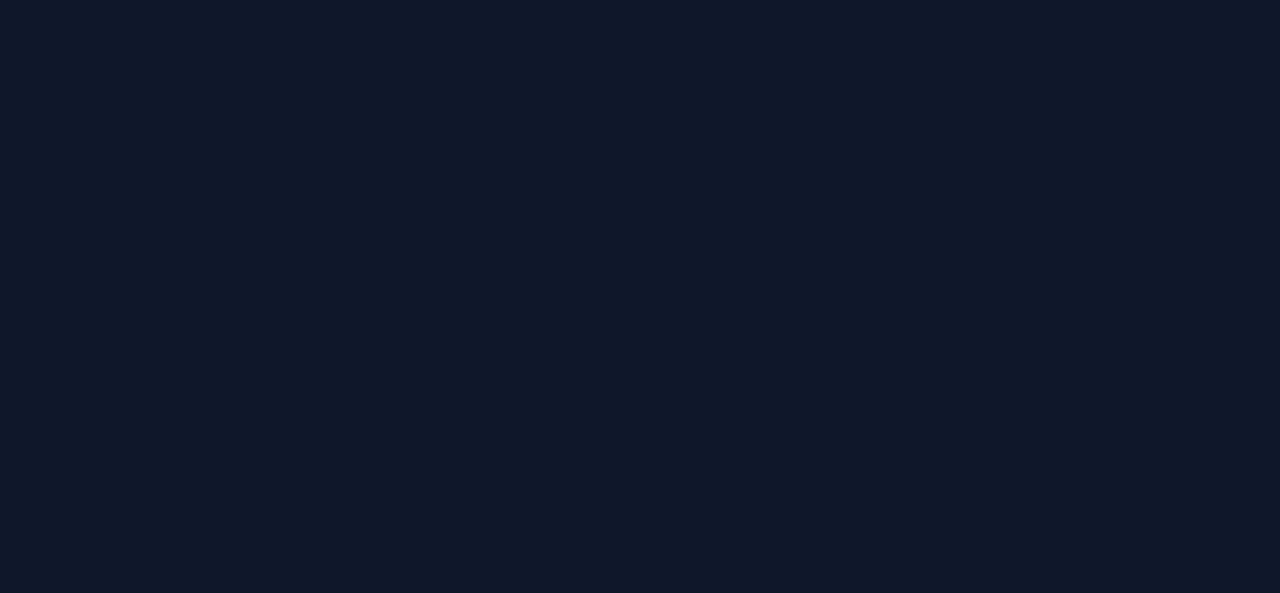
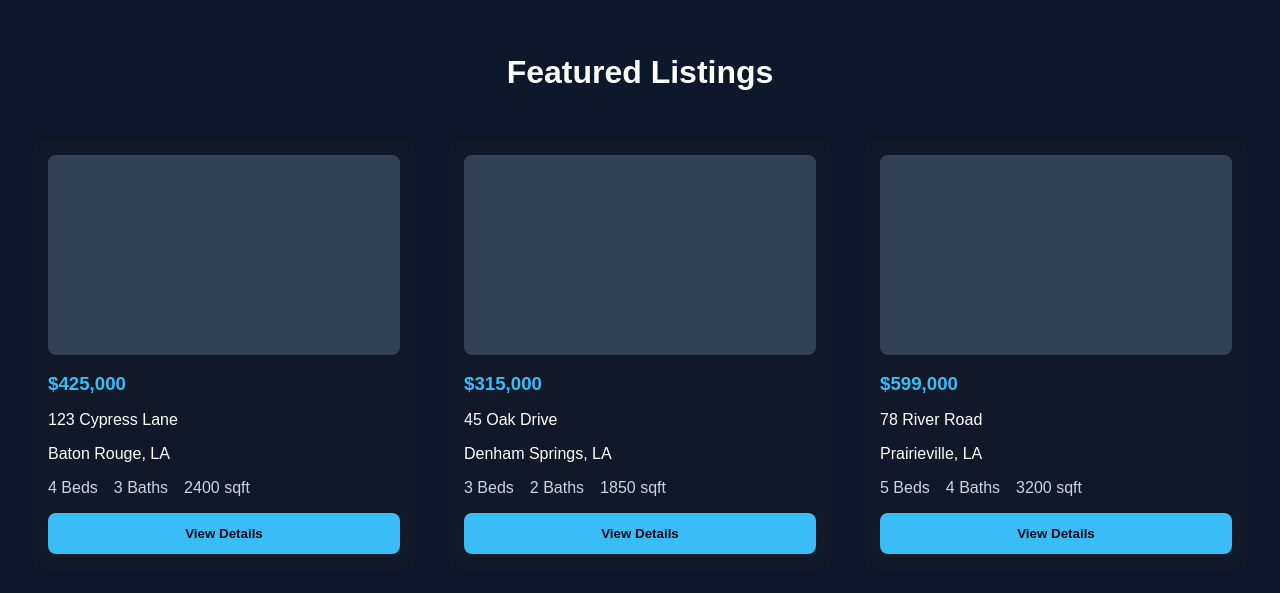
Before and after one commit to ellene-broome/gitRealEstate, a React (Vite) app: page / in a window 1280 px wide. Shown: the part 901-1494 px from the top of the page. Before the commit the page ends 864 px from the top, so only its background shows below. Built offline with nearby package versions, Linux system fonts and the light colour scheme.

Commit message:
Add featured property cards

```diff
--- a/src/App.jsx
+++ b/src/App.jsx
@@ -1,3 +1,33 @@
+const listings = [
+  {
+    id: 1,
+    price: "$425,000",
+    address: "123 Cypress Lane",
+    city: "Baton Rouge, LA",
+    beds: 4,
+    baths: 3,
+    sqft: 2400,
+  },
+  {
+    id: 2,
+    price: "$315,000",
+    address: "45 Oak Drive",
+    city: "Denham Springs, LA",
+    beds: 3,
+    baths: 2,
+    sqft: 1850,
+  },
+  {
+    id: 3,
+    price: "$599,000",
+    address: "78 River Road",
+    city: "Prairieville, LA",
+    beds: 5,
+    baths: 4,
+    sqft: 3200,
+  },
+];
+
 function App() {
   return (
     <>
@@ -18,6 +48,32 @@ function App() {
         <p>A real estate platform being built one commit at a time.</p>
         <button>Start Searching</button>
       </main>
+
+      <section id="listings" className="listings-section">
+        <h2>Featured Listings</h2>
+
+        <div className="listing-grid">
+          {listings.map((listing) => (
+            <div key={listing.id} className="listing-card">
+              <div className="listing-image"></div>
+
+              <h3>{listing.price}</h3>
+
+              <p>{listing.address}</p>
+
+              <p>{listing.city}</p>
+
+              <div className="listing-details">
+                <span>{listing.beds} Beds</span>
+                <span>{listing.baths} Baths</span>
+                <span>{listing.sqft} sqft</span>
+              </div>
+
+              <button>View Details</button>
+            </div>
+          ))}
+        </div>
+      </section>
     </>
   );
 }
--- a/src/index.css
+++ b/src/index.css
@@ -64,3 +64,55 @@ body {
   font-weight: bold;
   cursor: pointer;
 }
+.listings-section {
+  padding: 4rem 2rem;
+}
+
+.listings-section h2 {
+  text-align: center;
+  margin-bottom: 3rem;
+  font-size: 2rem;
+}
+
+.listing-grid {
+  display: grid;
+  grid-template-columns: repeat(auto-fit, minmax(300px, 1fr));
+  gap: 2rem;
+}
+
+.listing-card {
+  background-color: #111827;
+  border-radius: 12px;
+  overflow: hidden;
+  padding: 1rem;
+}
+
+.listing-image {
+  height: 200px;
+  background-color: #334155;
+  border-radius: 8px;
+  margin-bottom: 1rem;
+}
+
+.listing-card h3 {
+  color: #38bdf8;
+  margin-bottom: 0.5rem;
+}
+
+.listing-details {
+  display: flex;
+  gap: 1rem;
+  margin: 1rem 0;
+  color: #cbd5e1;
+}
+
+.listing-card button {
+  width: 100%;
+  padding: 0.8rem;
+  border: none;
+  border-radius: 8px;
+  background-color: #38bdf8;
+  color: #020617;
+  font-weight: bold;
+  cursor: pointer;
+}
```
